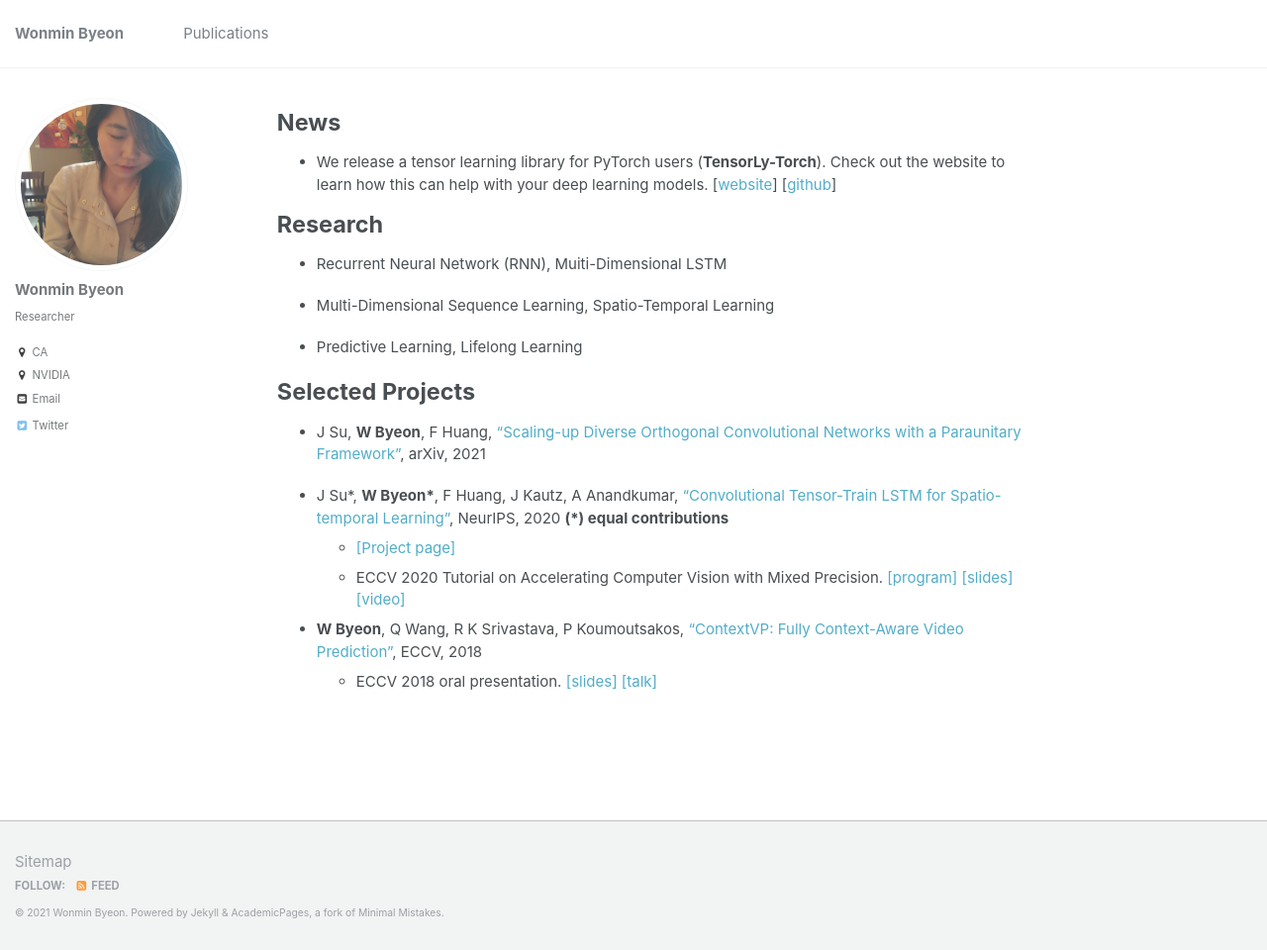
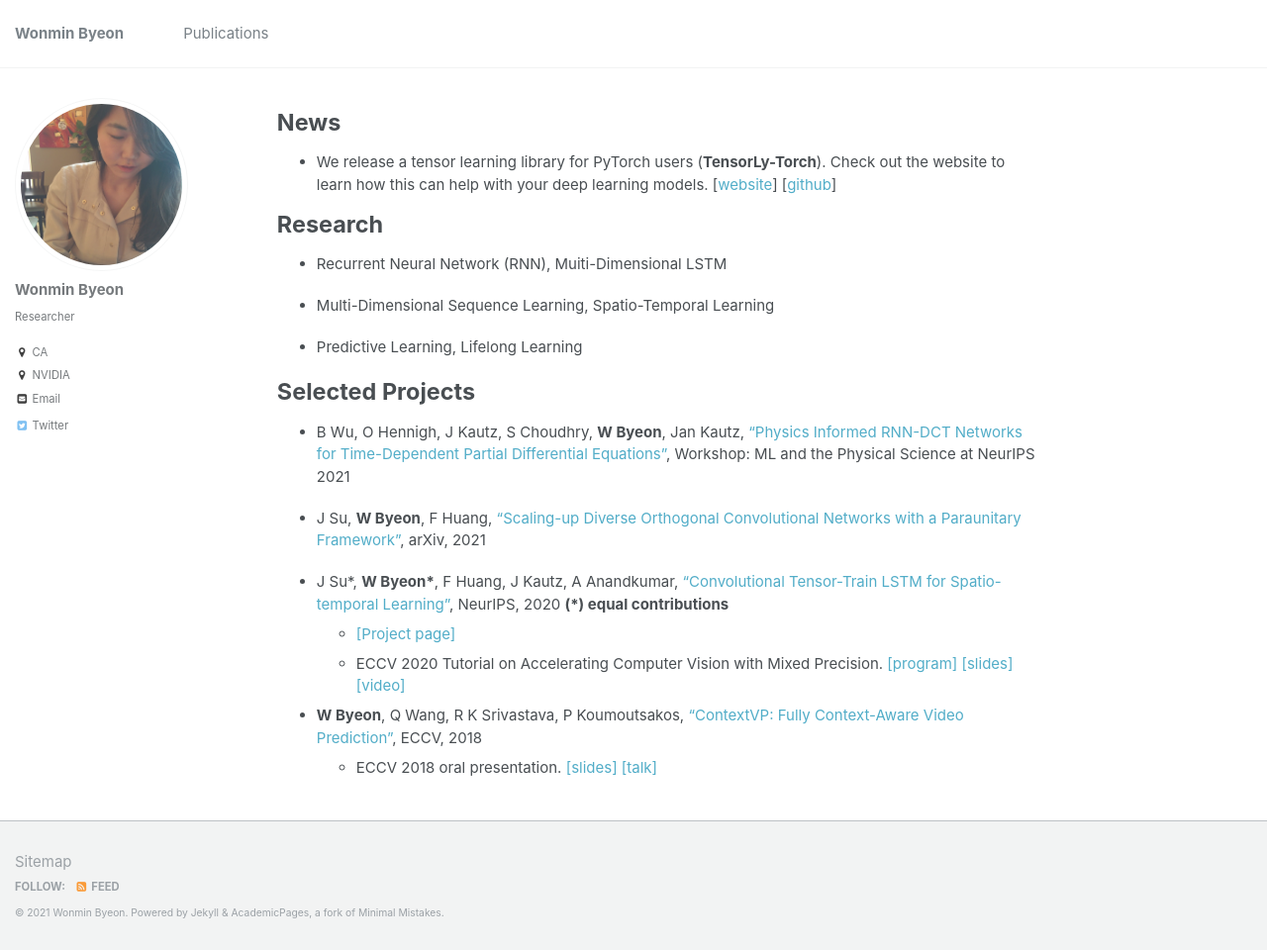
Before and after one commit to wonmin-byeon/wonmin-byeon.github.io, a Jekyll site: the page built from _pages/about.md, in a window 1280 px wide and 960 px high. Shown: the whole window at 99% size. Built offline with Jekyll 4.4.1, drawn with Linux system fonts in a browser that asks for light colours.

Commit message:
update the front page

```diff
--- a/_pages/about.md
+++ b/_pages/about.md
@@ -22,6 +22,8 @@ Research
 
 Selected Projects
 ======
+* B Wu, O Hennigh, J Kautz, S Choudhry, <b>W Byeon</b>, Jan Kautz, ["Physics Informed RNN-DCT Networks for Time-Dependent Partial Differential Equations"](https://wonmin-byeon.github.io/publication/2021-rnndct), Workshop: ML and the Physical Science at NeurIPS 2021
+
 * J Su, <b>W Byeon</b>, F Huang, ["Scaling-up Diverse Orthogonal Convolutional Networks with a Paraunitary Framework"](https://wonmin-byeon.github.io/publication/2021-orthoNN), arXiv, 2021
 
 * J Su*, <b>W Byeon*</b>, F Huang, J Kautz, A Anandkumar, ["Convolutional Tensor-Train LSTM for Spatio-temporal Learning"](https://wonmin-byeon.github.io/publication/2020-convttlstm), NeurIPS, 2020 <b> (*) equal contributions </b>
```
